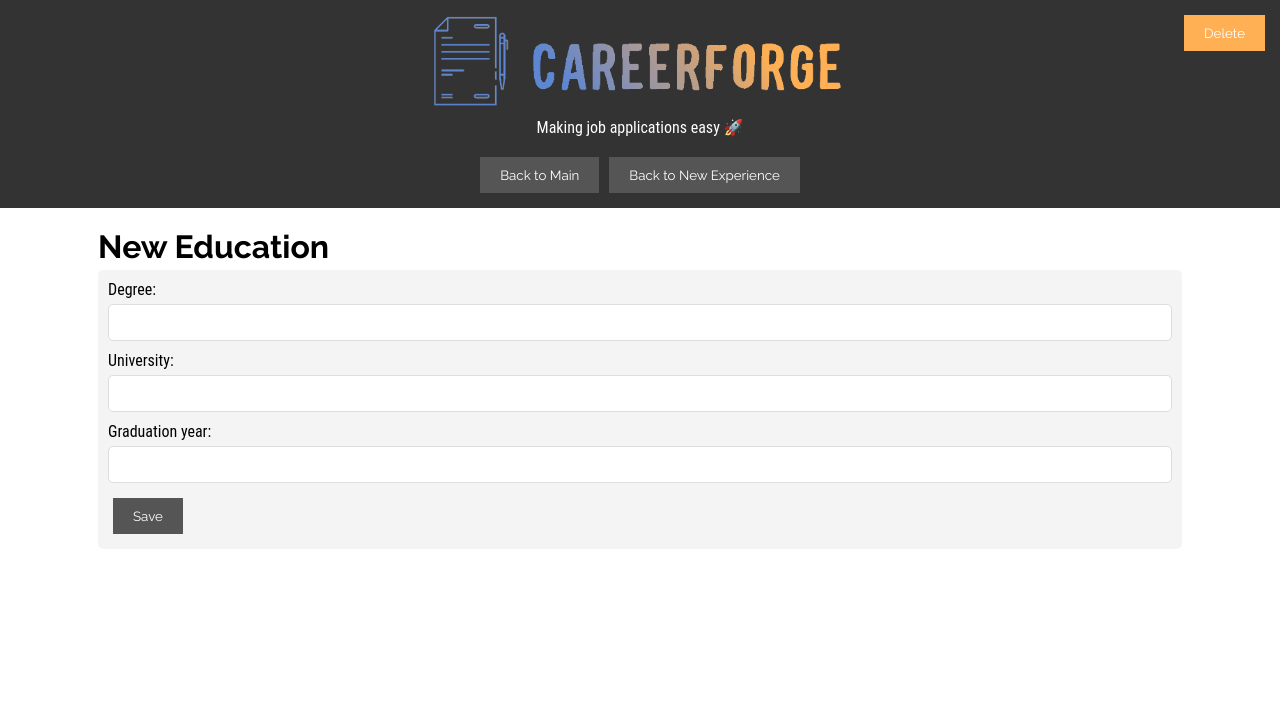
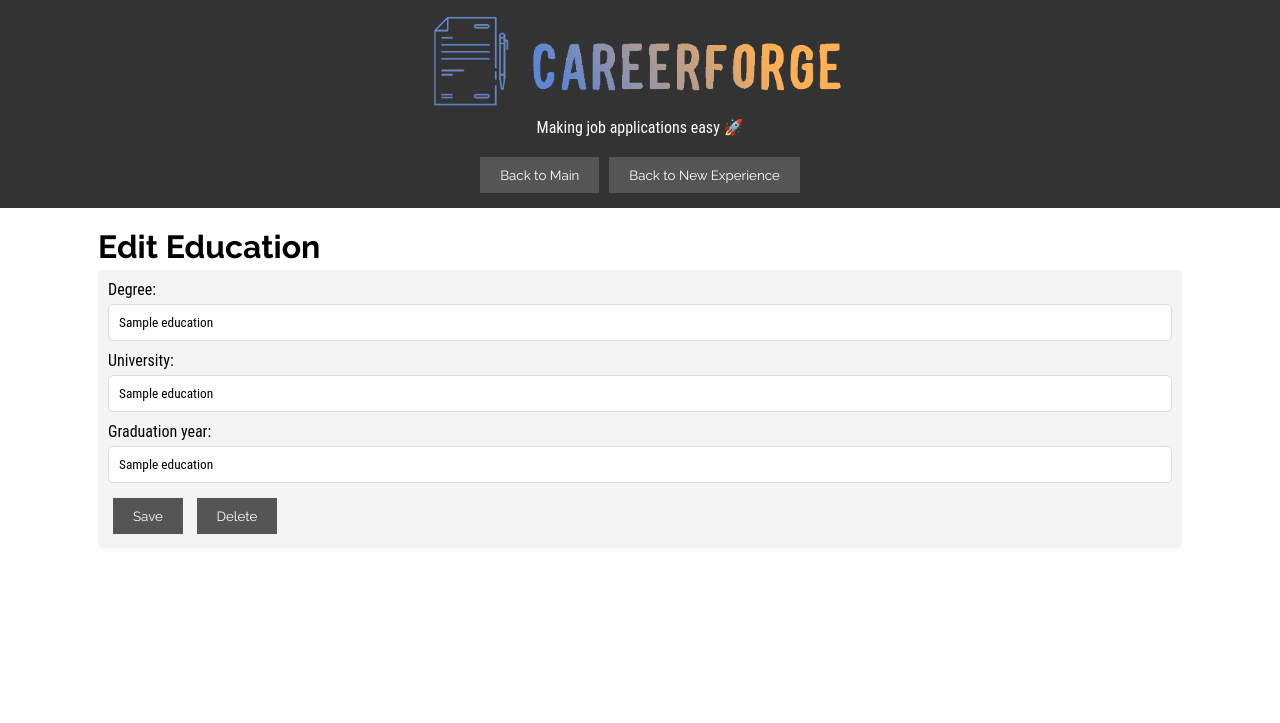
Before and after one commit to Comp7855-BCIT/COMP7855Project, a Flask app: template projectCodeV2/templates/newEducation.html in a window 1280 px wide. Shown: the top 723 px of the page. Run offline with Flask 3, Linux system fonts and the light colour scheme; the template is opened without the code that fills it: most values are stand-ins (such as "Sample title", 1, 10 or a date in 2020).

Commit message:
Update newEducation.html

```diff
--- a/projectCodeV2/templates/newEducation.html
+++ b/projectCodeV2/templates/newEducation.html
@@ -3,19 +3,12 @@
   <head>
     <meta charset="UTF-8" />
     <meta name="viewport" content="width=device-width, initial-scale=1.0" />
-    <link
-      rel="shortcut icon"
-      type="image/x-icon"
-      href="{{ url_for('static', filename='media/logoSmall.png') }}"
-    />
-    <title>New Education</title>
+    <link rel="shortcut icon" type="image/x-icon" href="{{ url_for('static', filename='media/logoSmall.png') }}" />
+    <title>{{ 'Edit Education' if education else 'New Education' }}</title>
     <link rel="stylesheet" href="{{ url_for('static', filename='css/styles.css') }}" />
     <link rel="preconnect" href="https://fonts.googleapis.com" />
     <link rel="preconnect" href="https://fonts.gstatic.com" crossorigin />
-    <link
-      href="https://fonts.googleapis.com/css2?family=Lora:ital,wght@0,400..700;1,400..700&family=Raleway:ital,wght@0,100..900;1,100..900&display=swap"
-      rel="stylesheet"
-    />
+    <link href="https://fonts.googleapis.com/css2?family=Lora:ital,wght@0,400..700;1,400..700&family=Raleway:ital,wght@0,100..900;1,100..900&display=swap" rel="stylesheet" />
   </head>
   <body>
     <div id="#wrapper">
@@ -31,25 +24,46 @@
       </header>
       <div id="content">
         <main>
-          <h1>New Education</h1>
-          <div class="top-right-buttons">
-            <button class="sign-out">Delete</button>
-          </div>
-          <form method="POST" action="/newEducation">
+          <h1>{{ 'Edit Education' if education else 'New Education' }}</h1>
+          <form method="POST" action="{{ url_for('editEducationByTitle', title=education[2]) if education else '/newEducation' }}">
             <label for="education-degree">Degree:</label>
-            <input type="text" id="education-degree" name="education-degree" required />
-
+            <input type="text" id="education-degree" name="education-degree" value="{{ education[2] if education else '' }}" required />
             <label for="education-university">University:</label>
-            <input type="text" id="education-university" name="education-university" required />
-
+            <input type="text" id="education-university" name="education-university" value="{{ education[3] if education else '' }}" required />
             <label for="education-year">Graduation year:</label>
-            <input type="text" id="education-year" name="education-year" required />
-
+            <input type="text" id="education-year" name="education-year" value="{{ education[4] if education else '' }}" required />
             <button type="submit">Save</button>
+            {% if education %}
+            <button type="button" onclick="confirmDelete('{{ education[2] }}')">Delete</button>
+            {% endif %}
           </form>
         </main>
       </div>
       <footer id="footer"></footer>
+      <script>
+        function confirmDelete(eduTitle) {
+          if (confirm(`Are you sure you want to delete the degree: ${eduTitle}?`)) {
+            fetch(`/deleteExperience`, {
+              method: 'POST',
+              headers: { 'Content-Type': 'application/json' },
+              body: JSON.stringify({ category: 'Education', title: eduTitle })
+            })
+            .then(res => res.json())
+            .then(data => {
+              if (data.success) {
+                alert('Education deleted successfully.');
+                window.location.href = '/newExperience';
+              } else {
+                alert('Failed to delete education.');
+              }
+            })
+            .catch(err => {
+              console.error('Error:', err);
+              alert('An error occurred while deleting education.');
+            });
+          }
+        }
+      </script>
     </div>
   </body>
 </html>
```
